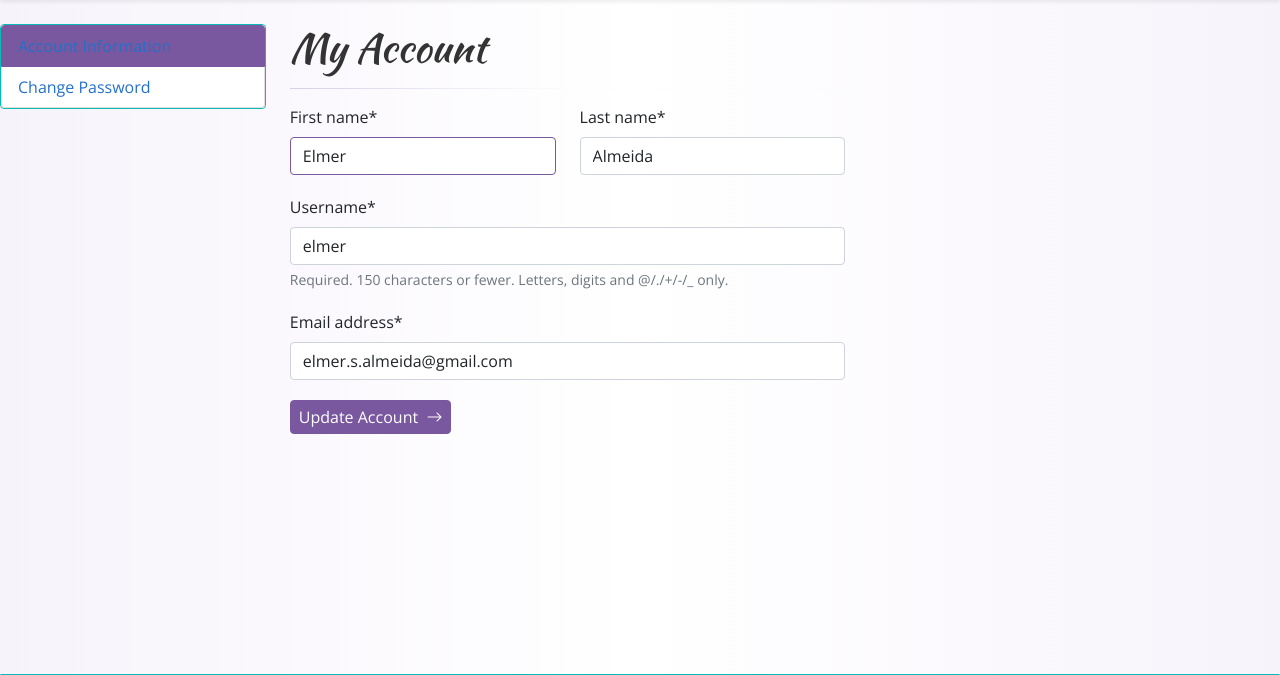
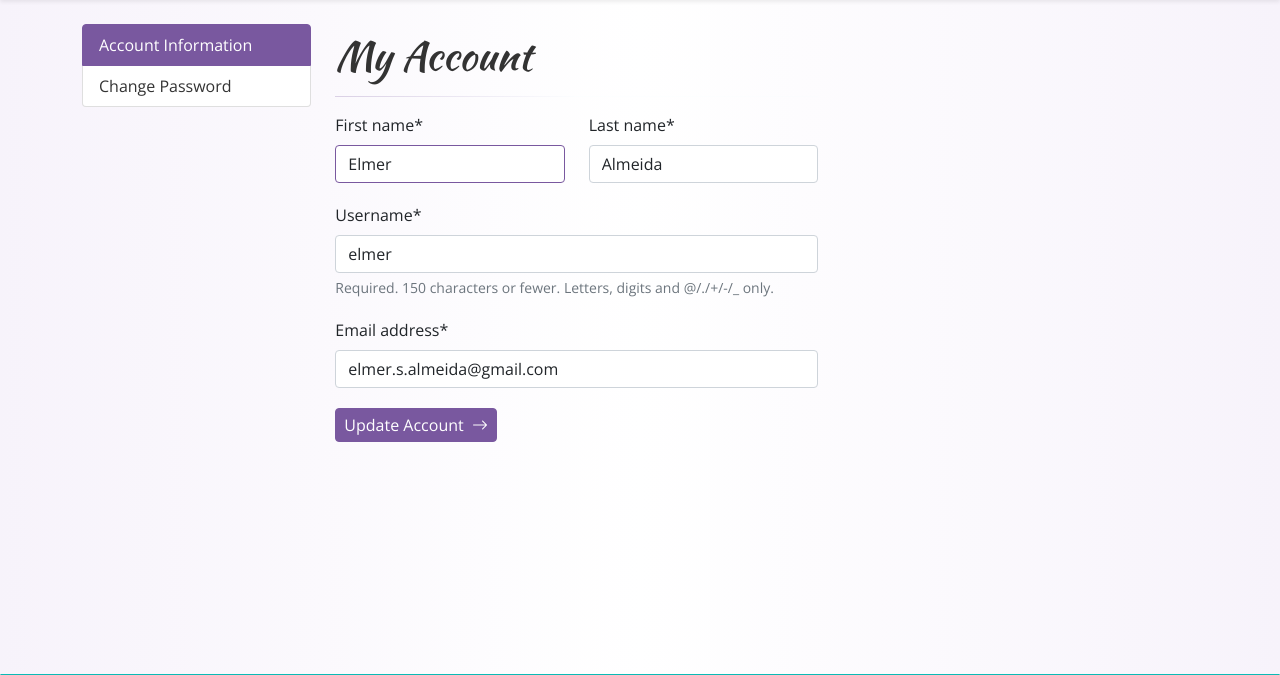
Before and after one commit to Elmer-Almeida/macalicious, a Django app: page /account/ in a window 1280 px wide. Shown: the part 65-740 px from the top of the page. Run offline with Django 3.2, Linux system fonts and the light colour scheme; a user stored in the database is signed in; data comes from the database, SQL or seed files in the repository; both versions use the stored data as it was after the commit; tables that the repository leaves empty hold one stand-in row (values such as "Sample post"); some libraries are stand-ins or nearby versions.

Commit message:
initial commit after long time

```diff
--- a/account/templates/account/password_change.html
+++ b/account/templates/account/password_change.html
@@ -8,6 +8,7 @@
 
 {% block content %}
 
+    <div class="container">
         <div class="row justify-content-md-start">
 
             <div class="col-md-8">
@@ -18,7 +19,7 @@
                         {% include 'partials/account_menu.html' %}
                     </div>
 
-                <div class="col mt-2">
+                    <div class="col mt-3">
                         <h1>Change Password</h1>
                         <hr>
 
@@ -45,5 +46,6 @@
             </div>
 
         </div>
+    </div>
 
 {% endblock %}
--- a/account/templates/account/view.html
+++ b/account/templates/account/view.html
@@ -8,6 +8,7 @@
 
 {% block content %}
 
+    <div class="container">
         <div class="row justify-content-md-start">
 
             <div class="col-md-8 col-xs-12 col-sm-12">
@@ -18,7 +19,7 @@
                         {% include 'partials/account_menu.html' %}
                     </div>
 
-                <div class="col mt-2">
+                    <div class="col mt-3">
                         <h1>My Account</h1>
                         <hr>
 
@@ -43,5 +44,6 @@
             </div>
 
         </div>
+    </div>
 
 {% endblock %}
--- a/account/templates/partials/account_menu.html
+++ b/account/templates/partials/account_menu.html
@@ -1,4 +1,4 @@
-<div class="list-group border-tiffany">
+<div class="list-group account-menu">
     <a href="{% url 'account:view' %}" class="list-group-item list-group-item-action border-bottom-tiffany {% if request.path == '/account/' %} active {% endif %}">
         Account Information
     </a>
--- a/cart/templates/partials/cart_results.html
+++ b/cart/templates/partials/cart_results.html
@@ -70,8 +70,8 @@
                 <div class="price" style="font-size:18px;">
                     ${{ item.total }}
                 </div>
-                <span class="badge bg-primary d-flex align-items-center">
-                    Quantity: {{ item.quantity }}
+                <span class="badge rounded-pill bg-primary d-flex align-items-center px-3" style="font-size:11px;">
+                    {{ item.quantity }}
                 </span>
             </div>
         </div>
--- a/contact/forms.py
+++ b/contact/forms.py
@@ -1,7 +1,8 @@
 from crispy_forms.helper import FormHelper
 from crispy_forms.layout import Layout, Row, Column, HTML
+
+from django.conf import settings
 from django import forms
-from django.conf import settings
 
 from .models import Contact
 
--- /dev/null
+++ b/contact/templates/contact/admin/send_email.html
@@ -0,0 +1 @@
+{% extends "admin/base_site.html" %}
--- a/macalicious/settings.py
+++ b/macalicious/settings.py
@@ -11,7 +11,7 @@ BASE_DIR = Path(__file__).resolve().parent.parent
 SECRET_KEY = 'django-insecure-)4l*^n-uu2f&5y^8qdkxo5wp9t4vlwd-b*t4j-1sh8+-y1@tq5'
 
 # SECURITY WARNING: don't run with debug turned on in production!
-DEBUG = False
+DEBUG = True
 
 # Initialize env variables
 env = environ.Env()
--- a/orders/templates/orders/view.html
+++ b/orders/templates/orders/view.html
@@ -8,6 +8,7 @@
 
 {% block content %}
 
+    <div class="container">
         <div class="row justify-content-md-center">
             <div class="col-md-12 col-sm-12 col-xs-12">
 
@@ -65,7 +66,7 @@
                                     </p>
                                     <p class="mb-0">
                                         <a href="mailto:shop.macalicious@gmail.com?subject=Order: {{ order.code }} - Concern from {{ request.user.get_full_name }}"
-                                       class="email-link">Contact us</a>.
+                                           class="email-link">Contact us</a>
                                     </p>
                                 </div>
                             </div>
@@ -108,5 +109,6 @@
 
             </div>
         </div>
+    </div>
 
 {% endblock %}
--- a/static/static_dirs/css/main.css
+++ b/static/static_dirs/css/main.css
@@ -305,6 +305,10 @@ a.email-link {
     background-color: #f6fdff !important;
 }
 
+.card-footer {
+    font-size: 13px;
+}
+
 .text-black {
     color: #000000 !important;
 }
@@ -425,6 +429,13 @@ footer .social-icons a:last-child {
     margin-right: 0;
 }
 
+.account-menu a {
+    color: #333333 !important;
+}
+.account-menu a.active {
+    color: #ffffff !important;
+}
+
 
 @media only screen and (max-width: 767px) {
     /*    mobile queries */
--- a/templates/partials/navbar.html
+++ b/templates/partials/navbar.html
@@ -94,7 +94,7 @@
                                    class="dropdown-item {% if 'account' in request.path %} active {% endif %}">My
                                 Account</a></li>
                             <li class="dropdown-divider"></li>
-                            <li><a class="dropdown-item" href="{% url 'auth_logout' %}">Logout</a></li>
+                            <li><a class="dropdown-item" href="{% url 'auth_logout' %}?next=/">Logout</a></li>
                         {% endif %}
                     </ul>
 
--- a/templates/registration/logout.html
+++ b/templates/registration/logout.html
@@ -4,6 +4,7 @@
 {% block head_title %}{% trans "Logged out" %}{% endblock %}
 
 {% block content %}
+
     <div class="row">
         <div class="mt-4 d-flex justify-content-center">
             <div class="col-md-4 col-sm-12 col-xs-12 alert alert-info align-self-center text-center">
@@ -11,4 +12,5 @@
             </div>
         </div>
     </div>
+
 {% endblock %}
```
Also changed, not shown: account/signals.py (+16 -1 lines), macalicious/views.py (+3 -12 lines), shop/templates/partials/featured_results.html (added, +42 -0 lines), shop/templates/shop/view.html (+1 -42 lines), templates/pages/landing.html (+1 -35 lines), db.sqlite3, 2 other files. Lines whose indentation alone changed are shown as unchanged.
